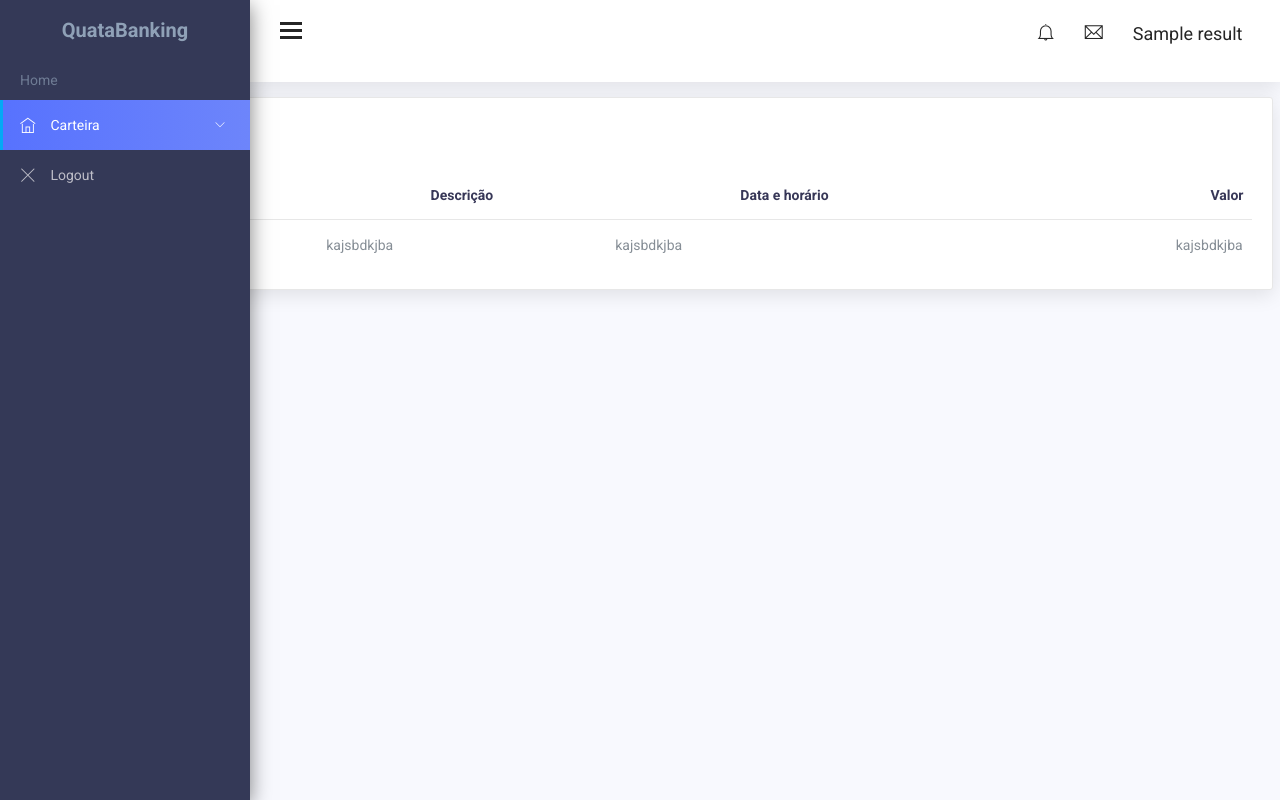
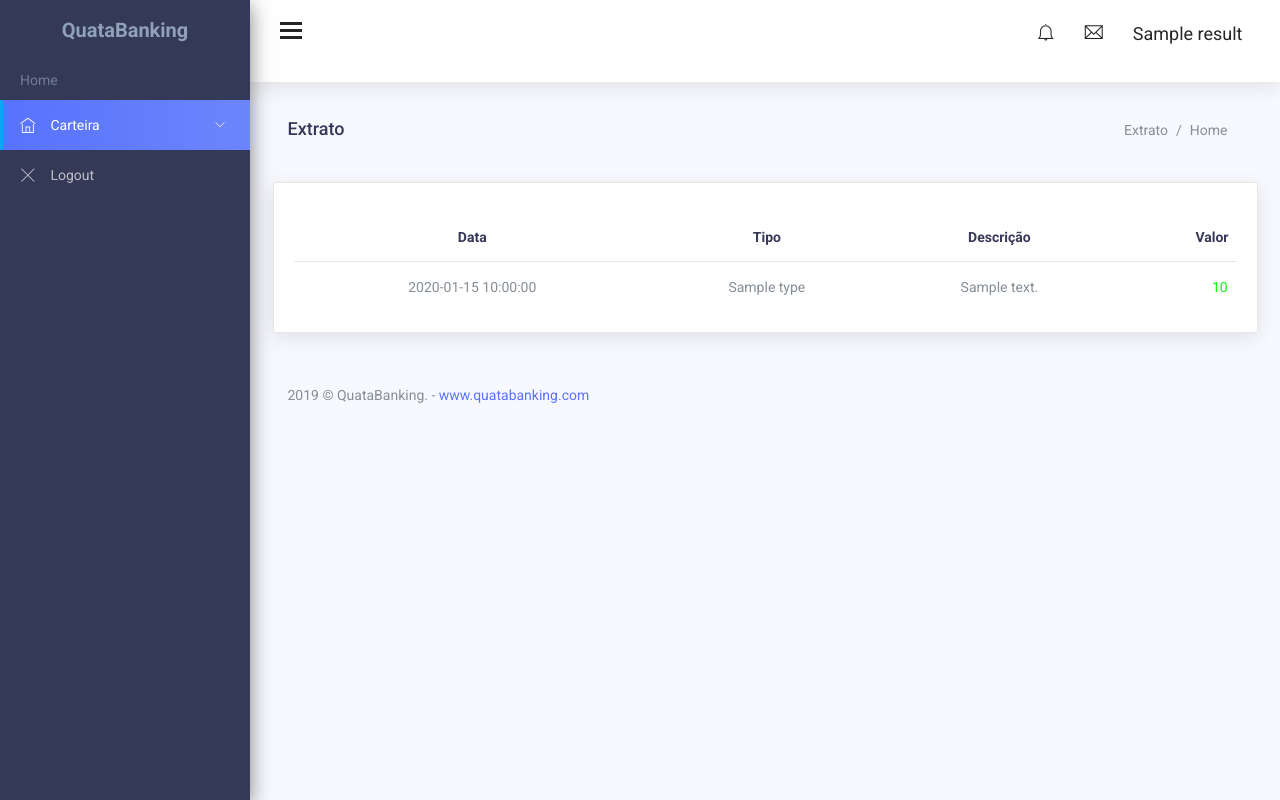
Before and after one commit to pedromtelho/QuataBanking, a Flask app: template templates/extract.html in a window 1280 px wide. Run offline with Flask 2, Linux system fonts and the light colour scheme; the template is opened without the code that fills it: most values are stand-ins (such as "Sample title", 1, 10 or a date in 2020); some libraries are stand-ins or nearby versions.

Commit message:
add extrato

```diff
--- a/app.py
+++ b/app.py
@@ -51,7 +51,10 @@ def home():
         dateUse = str(now.year)+"-0"+str(now.month-1)
     else:
         dateUse = str(now.year)+"-"+str(now.month-1)
+
+    dateUse = "2019-08"
     pMonthNeg, pMonthPlus = saldos.DictPorct(saldos.gastoseparadosMes(account,dateUse))
+
 
     templateData = {
         'balance' : balance,
@@ -65,6 +68,11 @@ def home():
 @app.route('/boleto')
 def Boleto():
     return render_template('boleto.html')
+
+@app.route('/extrato')
+def Extrato():
+    dictExtract = saldos.list_all_extract(account)
+    return render_template('extract.html', dictExtract=dictExtract, results=templateData)
 
 @app.route('/transact', methods=['GET', 'POST'])
 def Transact():
--- a/templates/extract.html
+++ b/templates/extract.html
@@ -1,37 +1,70 @@
 {% extends 'layout.html' %}
+{% block body %}
+<div class="content-wrap">
+    <div class="main">
+        <div class="container-fluid">
+            <div class="row">
+                <div class="col-lg-8 p-r-0 title-margin-right">
+                    <div class="page-header">
+                        <div class="page-title">
+                            <h1>Extrato</h1>
+                        </div>
+                    </div>
+                </div>
+                <!-- /# column -->
+                <div class="col-lg-4 p-l-0 title-margin-left">
+                    <div class="page-header">
+                        <div class="page-title">
+                            <ol class="breadcrumb">
+                                <li class="breadcrumb-item"><a href="#">Extrato</a></li>
+                                <li class="breadcrumb-item active">Home</li>
+                            </ol>
+                        </div>
+                    </div>
+                </div>
 
-{% block body %}
+            </div>
+            <section id="main-content">
                 <div class="row">
                     <div class="col-lg-12">
-            <div class="card">
-                <div class="card-title">
-                    <h4>Transações </h4>
-                </div>
-                <div class="card-body">
+                        <div class="card text-center">
+                            <div class="m-t-10">
                             <div class="table-responsive">
                                 <table class="table">
                                     <thead>
-                                {}
                                         <tr>
-                                    <th>Carteira</th>
-                                    <th>Descrição</th>
-                                    <th>Data e horário</th>
-                                    <th>Valor</th>
+                                            <th scope="col">Data</th>
+                                            <th scope="col">Tipo</th>
+                                            <th scope="col">Descrição</th>
+                                            <th scope="col">Valor</th>
                                         </tr>
                                     </thead>
+                                    {% for item in dictExtract %}
                                         <tbody>
                                             <tr>
-                                    <td>kajsbdkjba</td>
-                                    <td>kajsbdkjba</td>
-                                    <td>kajsbdkjba</td>
-                                    <td>kajsbdkjba</td>
+                                                <td>{{ item.CreatedAt }}</td>
+                                                <td>{{ item.Type }}</td>
+                                                <td>{{ item.Desc }}</td>
+                                                {% if item.Amount > 0 %}
+                                                    <td style="color:rgb(10, 250, 10);">{{ item.Amount }}</td>
+                                                {% else %}
+                                                    <td style="color:red;">{{ item.Amount }}</td>
+                                                {% endif %}
                                             </tr>
                                         </tbody>
+                                    {% endfor %}
                                 </table>
                             </div>
                             </div>
                         </div>
                     </div>
                 </div>
-
+                <div class="row">
+                    <div class="col-lg-12">
+                        <div class="footer">
+                            <p>2019 © QuataBanking. - <a href="#">www.quatabanking.com</a></p>
+                        </div>
+                    </div>
+                </div>
+            </section>
 {% endblock %}
--- a/templates/layout.html
+++ b/templates/layout.html
@@ -31,7 +31,7 @@
                                 <li class="active"><a class="sidebar-sub-toggle"><i class="ti-home"></i> Carteira <span class="badge badge-primary"></span> <span class="sidebar-collapse-icon ti-angle-down"></span></a>
                                     <ul>
                                         <li><a href="/home">Saldo</a></li>
-                                        <li><a href="/home">Extrato</a></li>
+                                        <li><a href="/extrato">Extrato</a></li>
                                         <li><a href="/boleto">Pagamentos</a></li>
                                         <li><a href="/transact">Transferências</a></li>
                                         <li><a href="/home">Empréstimos</a></li>
```
Also changed, not shown: saldo_corrente.py (+27 -2 lines). Lines whose indentation alone changed are shown as unchanged.
